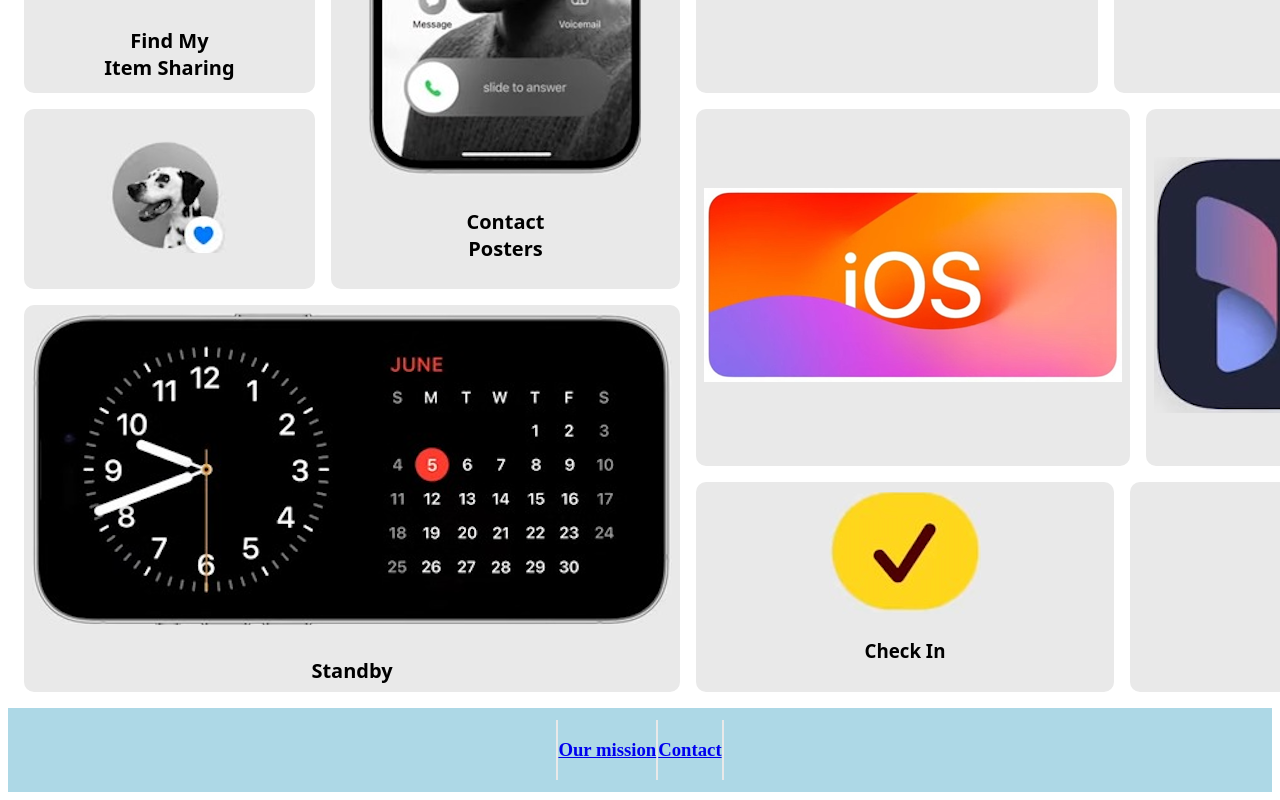
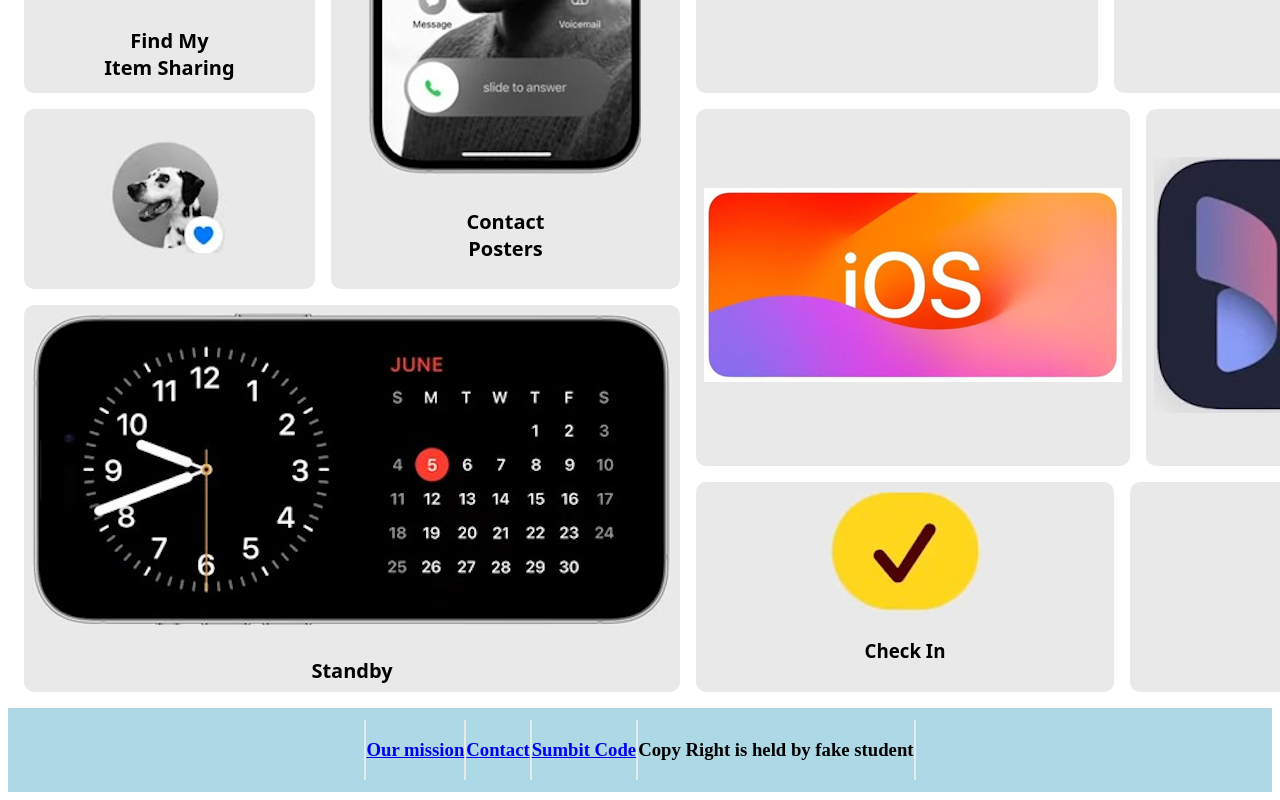
Before and after one commit to RayanisRayan/swe-363-231-03, a plain HTML site: page index.html in a window 1280 px wide. Shown: the part 1281-2081 px from the top of the page. Drawn offline with Linux system fonts and the light colour scheme.

Commit message:
html_2_Excersise_4

```diff
--- a/index.html
+++ b/index.html
@@ -118,6 +118,14 @@
                 <h3>Contact</h3>
             </a>
         </aside>
+        <aside class="footernav footer3">
+            <a href="submitCode.html">
+                <h3>Sumbit Code</h3>
+            </a>
+        </aside>
+        <aside class="footernav footer4">
+            <h3>Copy Right is held by fake student</h3>
+        </aside>
     </footer>
 </body>
 
```
Lines whose indentation alone changed are shown as unchanged.
